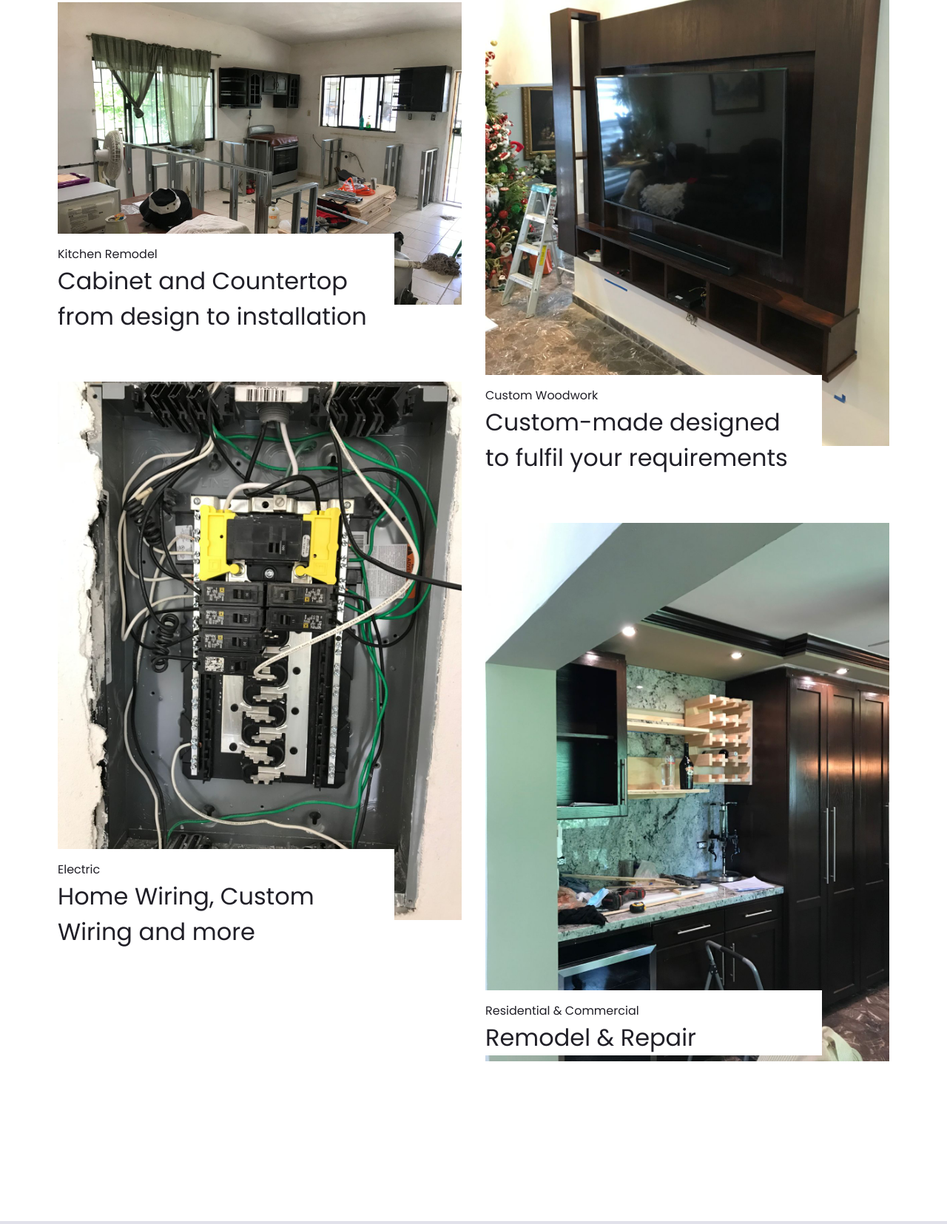
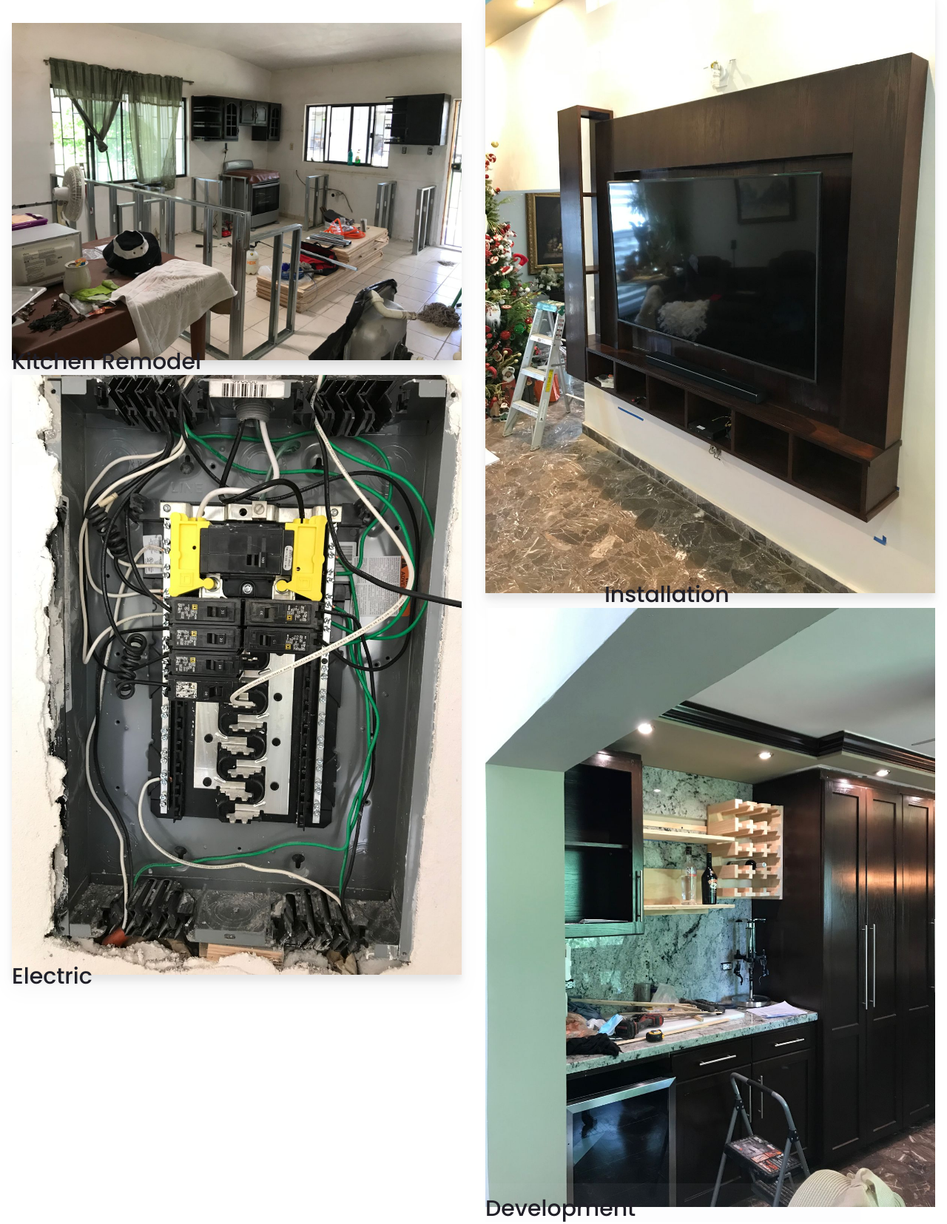
Before and after one commit to jeansonmylegs/JCSDESIGN, a website: page public/work.html in a window 1280 px wide. Shown: the part 421-2076 px from the top of the page at 74% size. Drawn offline with nearby package versions, Linux system fonts and the light colour scheme.

Commit message:
Update work.html

```diff
--- a/public/work.html
+++ b/public/work.html
@@ -1,25 +1,26 @@
 <!DOCTYPE html>
 <html lang="en">
+
 <head>
-    <meta charset="UTF-8">
-    <meta http-equiv="X-UA-Compatible" content="IE=edge">
-    <meta name="viewport" content="width=device-width, initial-scale=1.0">
+    <meta charset="UTF-8" />
+    <meta http-equiv="X-UA-Compatible" content="IE=edge" />
+    <meta name="viewport" content="width=device-width, initial-scale=1.0" />
     <title>JCS - Work</title>
     <!--=================================-->
     <!--==== Google font ================-->
     <!--=================================-->
-    <link rel="preconnect" href="https://fonts.googleapis.com">
-    <link rel="preconnect" href="https://fonts.gstatic.com" crossorigin>
-    <link href="https://fonts.googleapis.com/css2?family=Poppins:wght@400;500;700&display=swap" rel="stylesheet">
+    <link rel="preconnect" href="https://fonts.googleapis.com" />
+    <link rel="preconnect" href="https://fonts.gstatic.com" crossorigin />
+    <link href="https://fonts.googleapis.com/css2?family=Poppins:wght@400;500;700&display=swap" rel="stylesheet" />
     <!--=================================-->
     <!--==== Main styles ================-->
     <!--=================================-->
-    <link rel="stylesheet" href="./css/styles.css">
+    <link rel="stylesheet" href="./css/styles.css" />
+    <link href="https://cdn.jsdelivr.net/npm/daisyui@3.2.1/dist/full.css" rel="stylesheet" type="text/css" />
+  <script src="https://cdn.tailwindcss.com"></script>
 </head>
+
 <body>
-    <!--=================================-->
-    <!--==== Hero =======================-->
-    <!--=================================-->
     <header class="pt-10 lg:pt-8">
         <div class="container">
             <nav class="flex justify-between font-medium">
@@ -28,68 +29,103 @@
                 <a class="hidden md:inline" href="work.html">Work</a>
                 <a class="hidden md:inline" href="about.html">About</a>
                 <a class="hidden md:inline" href="contact.html">Contact</a>
-                <button id="mobile_menu_trigger" class="inline md:hidden"><svg width="24" height="15" viewBox="0 0 24 15" fill="none" xmlns="http://www.w3.org/2000/svg">
-                    <rect y="0.5" width="24" height="4" fill="#201F27"/>
-                    <rect x="12" y="10.5" width="12" height="4" fill="#201F27"/>
-                </svg></button>
+                <button id="mobile_menu_trigger" class="inline md:hidden">
+                    <svg width="24" height="15" viewBox="0 0 24 15" fill="none" xmlns="http://www.w3.org/2000/svg">
+                        <rect y="0.5" width="24" height="4" fill="#201F27" />
+                        <rect x="12" y="10.5" width="12" height="4" fill="#201F27" />
+                    </svg>
+                </button>
             </nav>
         </div>
     </header>
+
+
+
+
+
     <!--=================================-->
-    <!--==== Works ======================-->
+    <!--==== HERO ======================-->
     <!--=================================-->
+
     <section class="pt-8 md:pt-28 pb-8 lg:pb-40">
         <div class="container grid grid-cols-12 gap-8">
-            <h1 class="text-xl md:text-2xl lg:text-3xl font-large col-span-12 lg:col-span-8 mb-8">Recent Works</h1>
+            <h1 class="text-xl md:text-2xl lg:text-3xl font-large col-span-12 lg:col-span-8 mb-8">
+                Recent Works (under construction)
+            </h1>
         </div>
-        <div class="container grid grid-cols-12 gap-8">
-            <div class="col-span-12 md:col-span-6">
-                <!-- Project card -->
-                <a href="kitchenRemodel.html" class="block relative mb-16 mt-32">
-                    <img class="relative -z-10" src="./images/ctop002.jpg" alt="">
-                    <div class="bg-white w-10/12 pt-4 pr-4 -mt-24">
-                        <p>Kitchen Remodel</p>
-                        <h3 class="text-lg lg:text-xl font-small">Cabinet and Countertop from design to installation</h3>
-                    </div>
+    </section>
+
+
+
+
+    <!--=================================-->
+    <!--==== PROJECT CARDS ==============-->
+    <!--=================================-->
+
+    <div class="container mt-4 grid grid-cols-12 gap-8 mb-12">
+        <div class="col-span-6">
+            <!-- --------------------1st Project card ---------------------------->
+
+            <div>
+                <a href="kitchenRemodel.html" class="block relative mb-16 mt-10">
+                    <img class="relative -z-10 shadow-xl" src="./images/ctop002.jpg" alt="" />
                 </a>
-                <!-- Project card -->
-                <a href="case-study.html" class="block relative mb-16">
-                    <img class="relative -z-10" src="./images/electric3.jpg" alt="">
-                    <div class="bg-white w-10/12 pt-4 pr-4 -mt-24">
-                        <p>Electric</p>
-                        <h3 class="text-lg lg:text-xl font-small">Home Wiring, Custom Wiring and more</h3>
-                    </div>
+
+                <div class="bg-opacity-0 w-10/12 pt-4 pr-4 -mt-24">
+                    <h3 class="text-xl lg:text-3xl font-medium">Kitchen Remodel</h3>
+                </div>
+            </div>
+
+            <!------------------------ 2nd Project card ---------------------------->
+
+            <div>
+                <a href="kitchenRemodel.html" class="parent block relative mb-16">
+                    <img class="relative -z-10 drop-shadow-xl" src="./images/electric3.jpg" alt="" />
                 </a>
-            </div>
-            <div class="col-span-12 md:col-span-6">
-                <!-- Project card -->
-                <a href="TVmodule.html" class="block relative mb-16">
-                    <img class="relative -z-10" src="./images/TVmodule10.jpg" alt="">
-                    <div class="bg-white w-10/12 pt-4 pr-4 -mt-24">
-                        <p>Custom Woodwork</p>
-                        <h3 class="text-lg lg:text-xl font-small">Custom-made designed to fulfil your requirements</h3>
-                    </div>
-                </a>
-                <!-- Project card -->
-                <a href="kitchenRemodel.html" class="block relative mb-16">
-                    <img class="relative -z-10" src="./images/kitchenRemodel2.jpg" alt="">
-                    <div class="bg-white w-10/12 pt-4 pr-4 -mt-24">
-                        <p>Residential & Commercial</p>
-                        <h3 class="text-lg lg:text-xl font-small">Remodel & Repair
-                        </h3>
-                    </div>
-                </a>
+                <div class="bg-opacity-0 w-10/12 pt-4 pr-4 -mt-24">
+                    <h3 class="text-xl lg:text-3xl font-medium">Electric</h3>
+                </div>
             </div>
         </div>
-    </section>
+
+        <div class="col-span-6">
+            <!----------------------------- 3rd Project card ---------------------------->
+            <div>
+                <a href="kitchenRemodel.html" class="parent block relative mb-16">
+                    <img class="relative -z-10 mb-8 drop-shadow-xl" src="./images/TVmodule10.jpg" alt="" />
+                </a>
+                <div class="bg-opacity-0 w-10/12 pt-4 pr-4 -mt-24">
+                    <h3 class="text-xl lg:text-3xl text-center font-medium">Installation</h3>
+                </div>
+            </div>
+
+            <div>
+                <!------------------------------ 4th Project card ---------------------------->
+                <a href="kitchenRemodel.html" class="parent block relative mb-16">
+                    <img class="relative -z-10 transition-shadow hover:shadow-2xl" src="./images/kitchenRemodel2.jpg"
+                        alt="" />
+                </a>
+                <div class="bg-opacity-5 bg-slate-300 w-10/12 pt-4 pr-4 -mt-24">
+                    <h3 class="text-xl lg:text-3xl font-medium">Development</h3>
+                </div>
+            </div>
+
+        </div>
+
+
+
+    </div>
+
     <!--=================================-->
     <!--==== Footer =====================-->
     <!--=================================-->
     <footer class="pt-24 pb-8 bg-bg">
         <div class="container relative grid grid-cols-12 gap-8">
-            <div class="col-start-1 lg:col-start-4 col-span-12 lg:col-span-6 flex flex-col justify-center text-center mb-16 lg:mb-24 ">
+            <div class="col-start-1 lg:col-start-4 col-span-12 flex flex-col justify-center text-center mb-16 lg:mb-24">
                 <h2 class="text-2xl lg:text-3xl font-medium">Get in touch</h2>
-                <a href="contact.html" class="bg-primary hover:bg-transparent px-16 py-4 border border-solid border-primary text-white hover:text-primary text-center font-medium rounded-full no-underline col-span-2 self-center transition-colors duration-150">Let’s talk</a>
+                <a href="contact.html"
+                    class="bg-primary hover:bg-transparent px-16 py-4 border border-solid border-primary text-white hover:text-primary text-center font-medium rounded-full no-underline col-span-2 self-center transition-colors duration-150">Let’s
+                    talk</a>
             </div>
             <!--<div class="col-span-12 md:col-span-10 lg:col-span-8 col-start-1 md:col-start-2 lg:col-start-3 flex flex-col md:flex-row items-center justify-start md:justify-between space-y-4 md:space-y-0 text-lg font-medium mb-8">
                 <a href="#">Github</a>
@@ -97,17 +133,30 @@
                 <a href="#">Twitter</a>
                 <a href="#">Instagram</a>
             </div> -->
-            <div class="col-span-12 flex flex-col md:flex-row items-center md:items-start justify-start md:justify-between space-y-4 md:space-y-0">
+            <div
+                class="col-span-12 flex flex-col md:flex-row items-center md:items-start justify-start md:justify-between space-y-4 md:space-y-0">
                 <p>© 2023 All rights reserved.</p>
-                <p>Designed by <span class="font-bold"> Jean Sanchez </span> and <a class="font-bold" href="https://www.myoussouf.com/">MYoussouf</a>  </p>
+                <p>
+                    Designed by <span class="font-bold"> Jean Sanchez </span> and
+                    <a class="font-bold" href="https://www.myoussouf.com/">MYoussouf</a>
+                </p>
             </div>
         </div>
     </footer>
+
     <!--=================================-->
     <!--==== Mobile Menu ================-->
     <!--=================================-->
-    <div id="mobile_menu" class="w-full bg-primary text-white flex flex-col justify-center text-2xl space-y-4 fixed right-0 translate-x-full top-0  bottom-0 z-50 pl-8 transition-transform duration-500">
-        <button id="mobile_menu_close" class="absolute top-10 right-4 flex items-center text-base">close <svg class="ml-4" width="20" height="20" viewBox="0 0 20 20" fill="none" xmlns="http://www.w3.org/2000/svg"><rect x="2.12109" y="0.454041" width="24" height="3" transform="rotate(45 2.12109 0.454041)" fill="#fff"/><rect y="17.4246" width="24" height="3" transform="rotate(-45 0 17.4246)" fill="#fff"/></svg></button>
+    <div id="mobile_menu"
+        class="w-full bg-primary text-white flex flex-col justify-center text-2xl space-y-4 fixed right-0 translate-x-full top-0 bottom-0 z-50 pl-8 transition-transform duration-500">
+        <button id="mobile_menu_close" class="absolute top-10 right-4 flex items-center text-base">
+            close
+            <svg class="ml-4" width="20" height="20" viewBox="0 0 20 20" fill="none" xmlns="http://www.w3.org/2000/svg">
+                <rect x="2.12109" y="0.454041" width="24" height="3" transform="rotate(45 2.12109 0.454041)"
+                    fill="#fff" />
+                <rect y="17.4246" width="24" height="3" transform="rotate(-45 0 17.4246)" fill="#fff" />
+            </svg>
+        </button>
         <a href="index.html">Home</a>
         <a href="work.html">Work</a>
         <a href="about.html">About</a>
@@ -119,4 +168,5 @@
     <!--=================================-->
     <script src="./js/scripts.js"></script>
 </body>
+
 </html>
```
